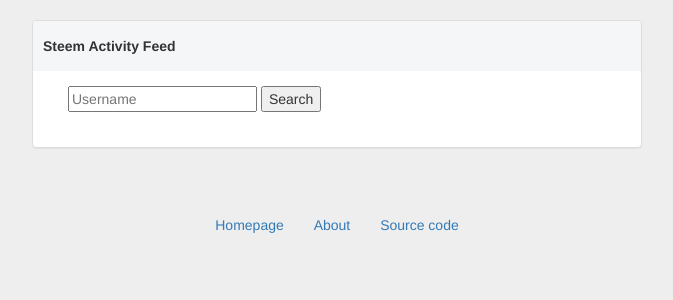
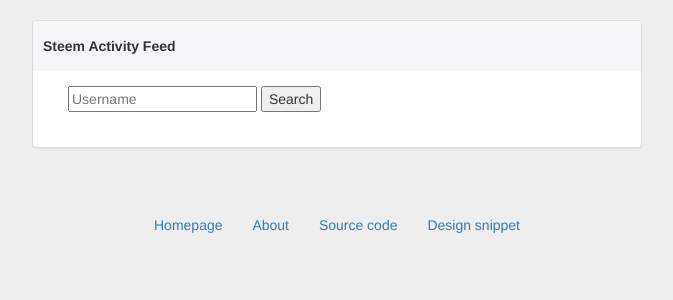
Before and after one commit to emre/steemrocks, a Flask app: page / in a window 1280 px wide. Shown: the top 300 px of the page, without its empty margins (303-976 px from the left). Run offline with Flask 2, Linux system fonts and the light colour scheme; some libraries are stand-ins or nearby versions.

Commit message:
Add instructions

```diff
--- a/steemrocks/templates/layout.html
+++ b/steemrocks/templates/layout.html
@@ -192,9 +192,10 @@
      <footer id="footer">
         <div class="text-center clearfix">
                 <br><br>
-                <a href="#" class="btn">Homepage</a>
+                <a href="{{SITE_URL}}" class="btn">Homepage</a>
                 <a href="#" class="btn">About</a>
-                <a href="#" class="btn">Source code</a>
+                <a href="http://github.com/emre/steemrocks" class="btn">Source code</a>
+                <a href="http://bootdey.com" class="btn">Design snippet</a>
             </p>
         </div>
     </footer>
```
Also changed, not shown: README.md.
